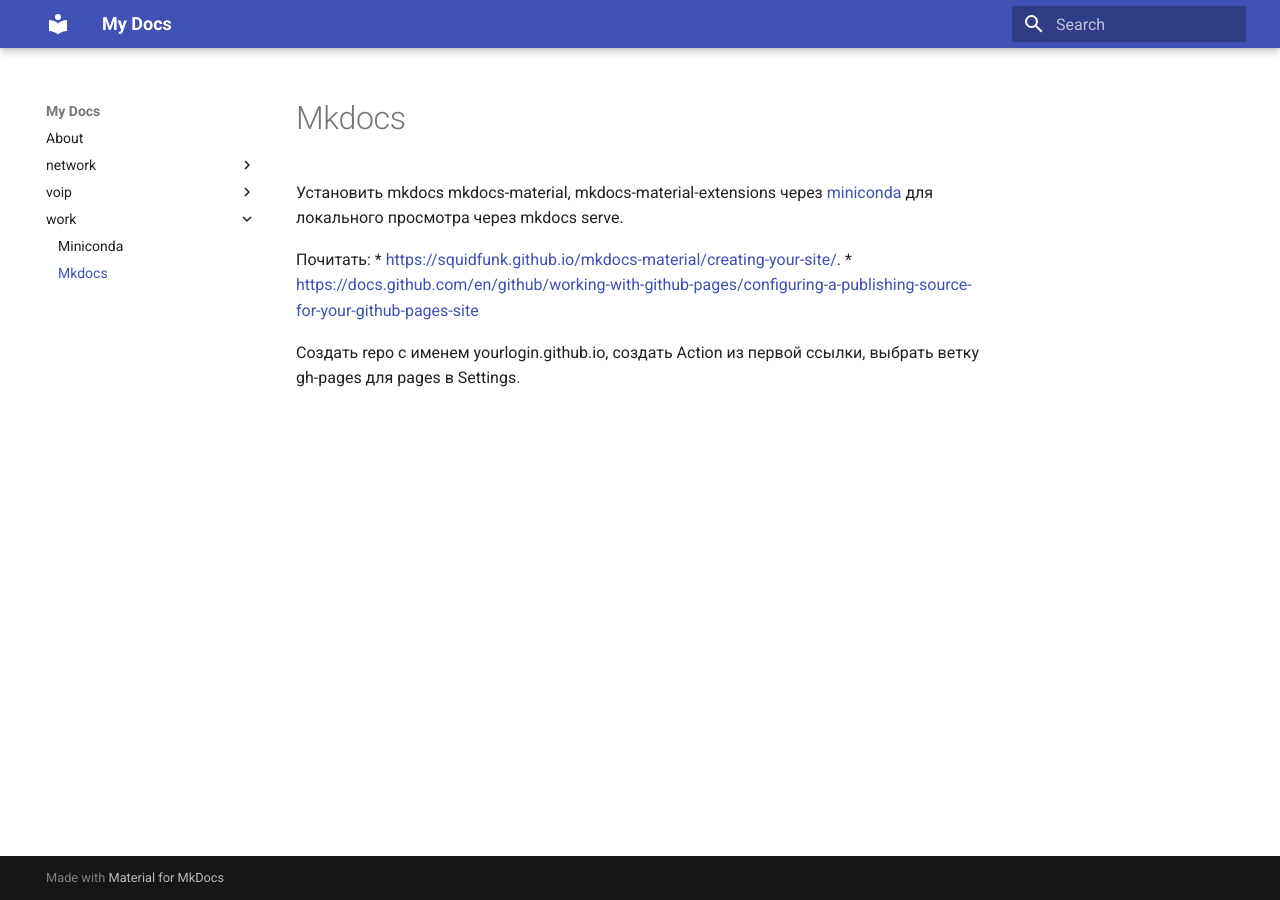
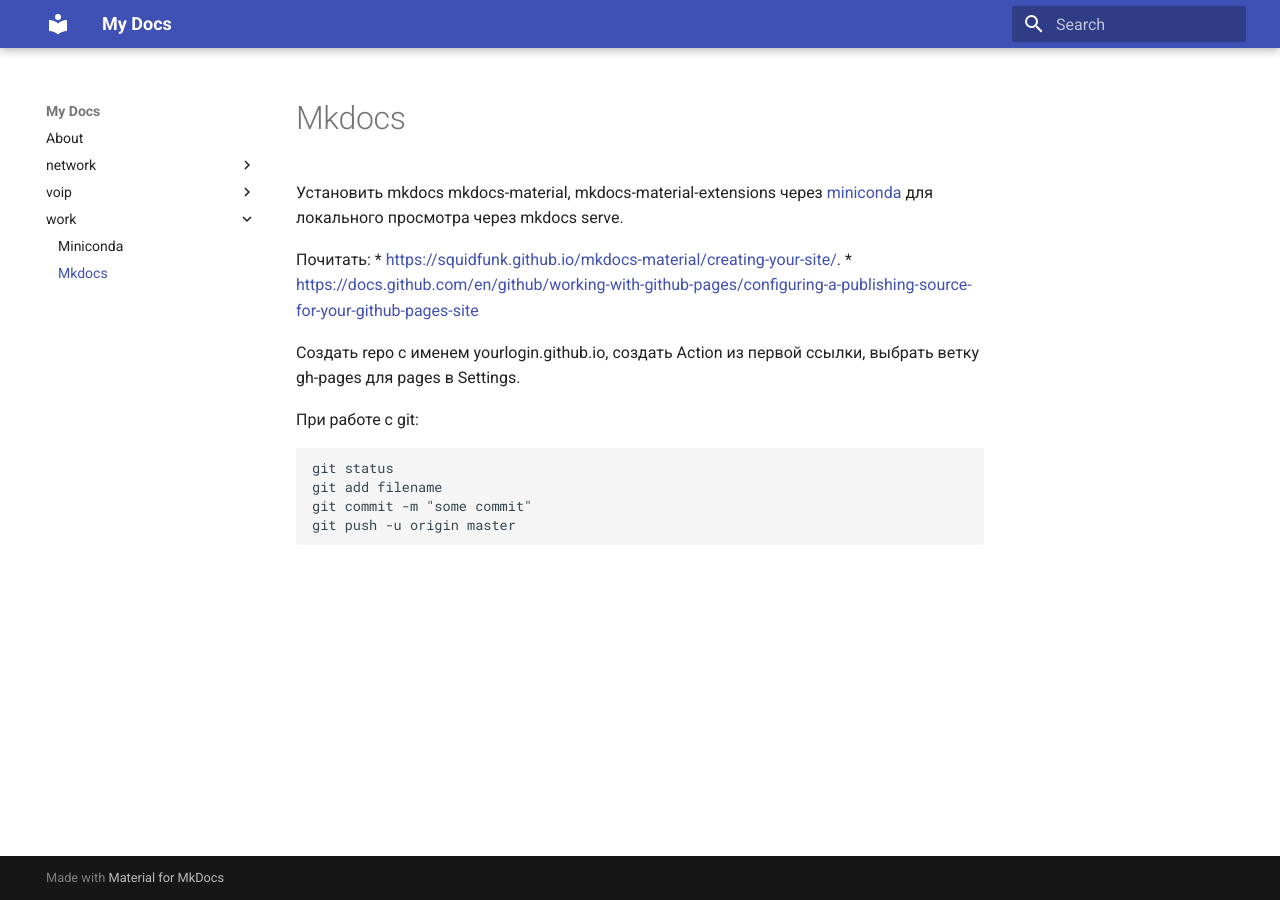
Before and after one commit to v98765/v98765.github.io, an MkDocs documentation site: the page built from docs/work/mkdocs.md, in a window 1280 px wide. Built offline with MkDocs 1.6.1 and Material for MkDocs 9.7.7, drawn with Linux system fonts in a browser that asks for light colours.

Commit message:
git tips mkdocs.md, url fix at mkdocs.yml commit

````diff
--- a/docs/work/mkdocs.md
+++ b/docs/work/mkdocs.md
@@ -5,3 +5,11 @@
 * [https://docs.github.com/en/github/working-with-github-pages/configuring-a-publishing-source-for-your-github-pages-site](https://docs.github.com/en/github/working-with-github-pages/configuring-a-publishing-source-for-your-github-pages-site)
 
 Создать repo с именем yourlogin.github.io, создать Action из первой ссылки, выбрать ветку gh-pages для pages в Settings.
+
+При работе с git:
+```text
+git status
+git add filename
+git commit -m "some commit"
+git push -u origin master
+```
--- a/mkdocs.yml
+++ b/mkdocs.yml
@@ -14,7 +14,7 @@ nav:
         - 'Router cisco': network/cisco_r.md
     - voip:
         - 'Softphones': voip/softphone.md
-        - 'Voip cisco': work/cisco_voip.md
+        - 'Voip cisco': voip/cisco_voip.md
     - work:
         - 'Miniconda': work/miniconda.md
         - 'Mkdocs': work/mkdocs.md
````
